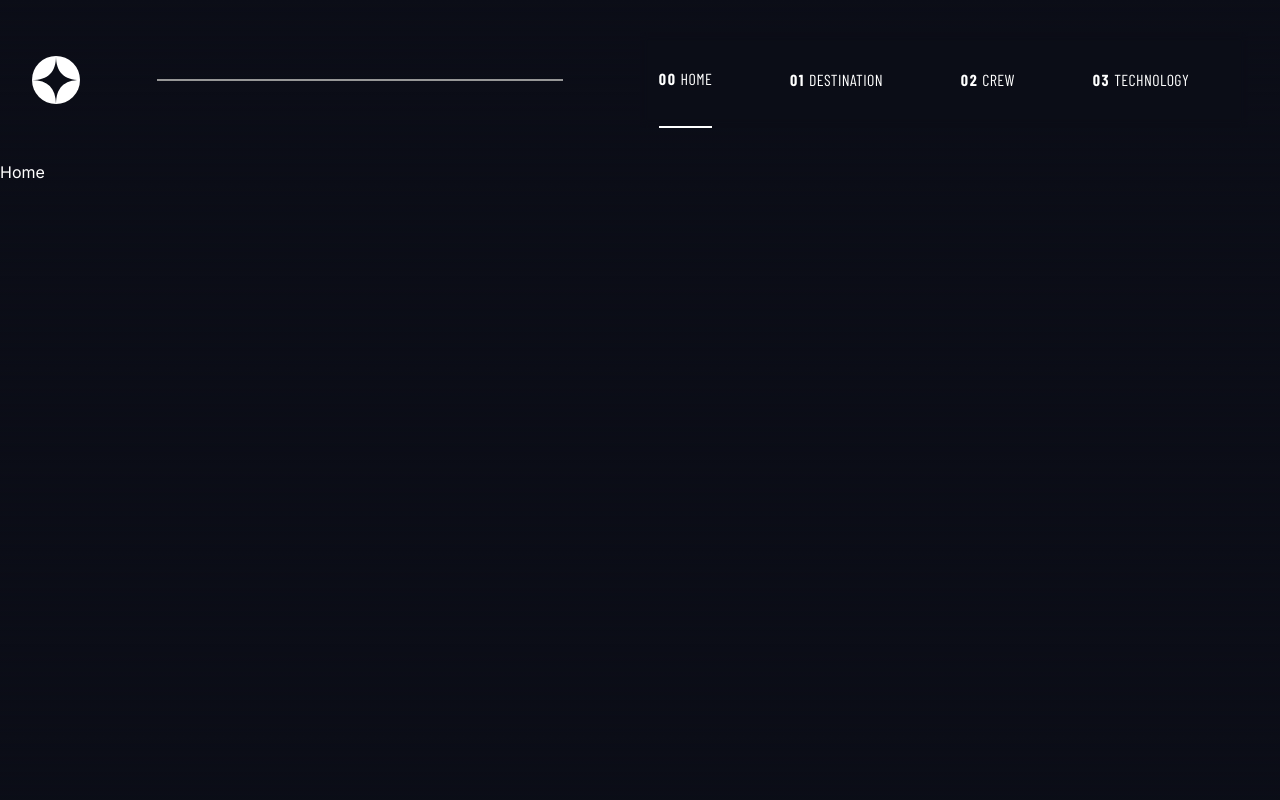
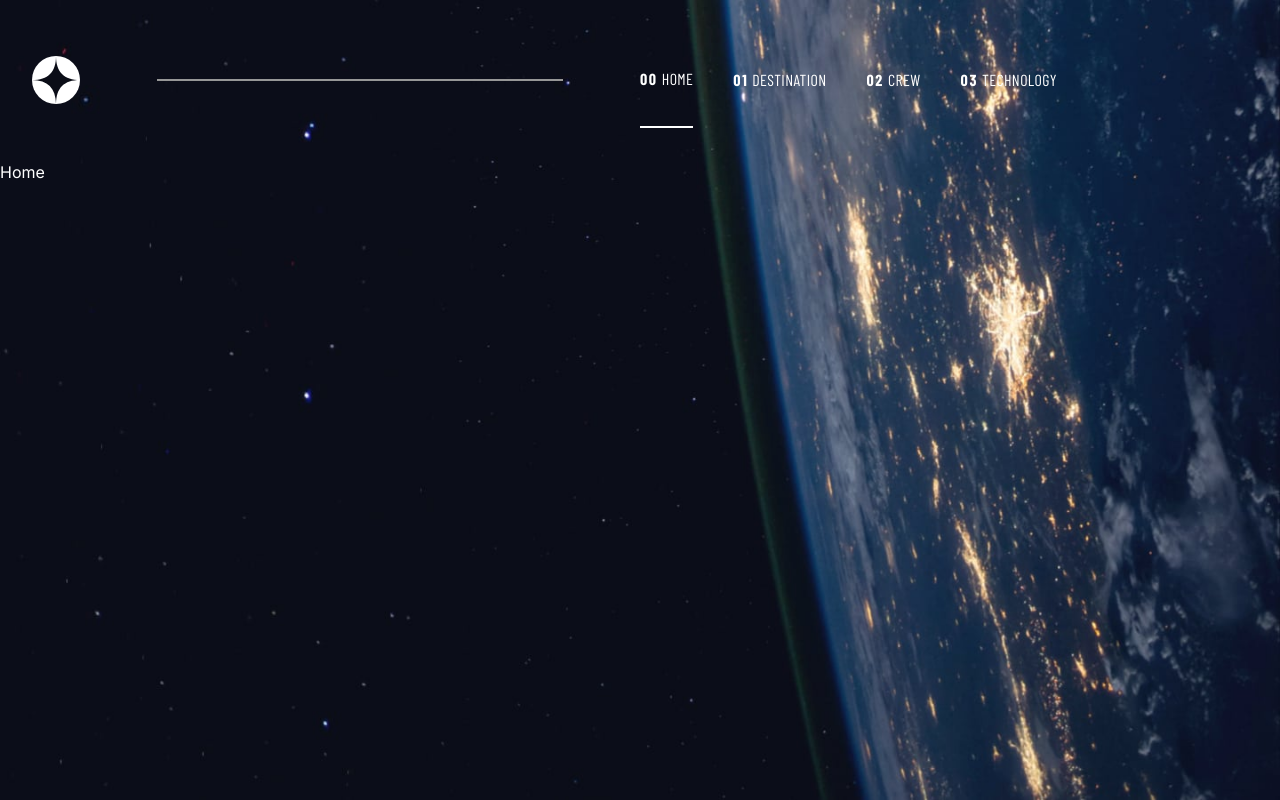
Before and after one commit to LEstebanR/FM_Space_Tourism, a Next.js app: page / in a window 1280 px wide. Built offline with nearby package versions, Linux system fonts and the light colour scheme.

Commit message:
add background

```diff
--- a/src/app/layout.tsx
+++ b/src/app/layout.tsx
@@ -1,23 +1,47 @@
+"use client";
+
 import Header from "@/components/Header";
 import "./globals.css";
 import type { Metadata } from "next";
 import { Inter } from "next/font/google";
+import { usePathname } from "next/navigation";
 
 const inter = Inter({ subsets: ["latin"] });
-
-export const metadata: Metadata = {
-  title: "Create Next App",
-  description: "Generated by create next app",
-};
 
 export default function RootLayout({
   children,
 }: {
   children: React.ReactNode;
 }) {
+  const pathname = usePathname();
+
+  let background;
+
+  console.log(pathname);
+
+  switch (pathname) {
+    case "/":
+      background = "bg-home-mobile sm:bg-home-tablet md:bg-home-desktop";
+      break;
+    case "/destination":
+      background =
+        "bg-destination-mobile sm:bg-destination-tablet md:bg-destination-desktop";
+      break;
+    case "/crew":
+      background = "bg-crew-mobile sm:bg-crew-tablet md:bg-crew-desktop";
+      break;
+    case "/technology":
+      background =
+        "bg-technology-mobile sm:bg-technology-tablet md:bg-technology-desktop";
+  }
+
+  console.log(background);
+
   return (
     <html lang="en">
-      <body className={`${inter.className} text-white`}>
+      <body
+        className={`${inter.className} text-white ${background}   bg-cover  bg-no-repeat`}
+      >
         <Header />
         {children}
       </body>
--- a/src/app/page.tsx
+++ b/src/app/page.tsx
@@ -3,7 +3,9 @@ import Image from "next/image";
 export default function Home() {
   return (
     <main>
-      <p>Home</p>
+      <div>
+        <p>Home</p>
+      </div>
     </main>
   );
 }
--- a/src/components/Header.tsx
+++ b/src/components/Header.tsx
@@ -67,9 +67,11 @@ const Header: React.FC = () => {
 
   return (
     <header className="text-white flex justify-between items-center m-8 h-24">
-      <Image src={Logo} alt="Logo" />
-      <div className="hidden sm:block border border-gray-decorator w-4/12 h-0" />
-      <nav className="hidden w-1/2 h-full sm:flex items-center justify-around backdrop-blur-sm">
+      <Link href="/">
+        <Image src={Logo} alt="Logo" />
+      </Link>
+      <div className="hidden sm:block border border-gray-decorator w-4/12 h-0 " />
+      <nav className="hidden w-1/2 h-full sm:flex items-center">
         {pages.map((page) => (
           <NavItem
             key={page.title}
--- a/tailwind.config.js
+++ b/tailwind.config.js
@@ -10,6 +10,26 @@ module.exports = {
       colors: {
         "gray-decorator": "#979797",
       },
+      backgroundImage: {
+        "home-mobile": "url('../assets/home/background-home-mobile.jpg')",
+        "home-tablet": "url('../assets/home/background-home-tablet.jpg')",
+        "home-desktop": "url('../assets/home/background-home-desktop.jpg')",
+        "destination-mobile":
+          "url('../assets/destination/background-destination-mobile.jpg')",
+        "destination-tablet":
+          "url('../assets/destination/background-destination-tablet.jpg')",
+        "destination-desktop":
+          "url('../assets/destination/background-destination-desktop.jpg')",
+        "crew-mobile": "url('../assets/crew/background-crew-mobile.jpg')",
+        "crew-tablet": "url('../assets/crew/background-crew-tablet.jpg')",
+        "crew-desktop": "url('../assets/crew/background-crew-desktop.jpg')",
+        "technology-mobile":
+          "url('../assets/technology/background-technology-mobile.jpg')",
+        "technology-tablet":
+          "url('../assets/technology/background-technology-tablet.jpg')",
+        "technology-desktop":
+          "url('../assets/technology/background-technology-desktop.jpg')",
+      },
     },
   },
   plugins: [],
```
